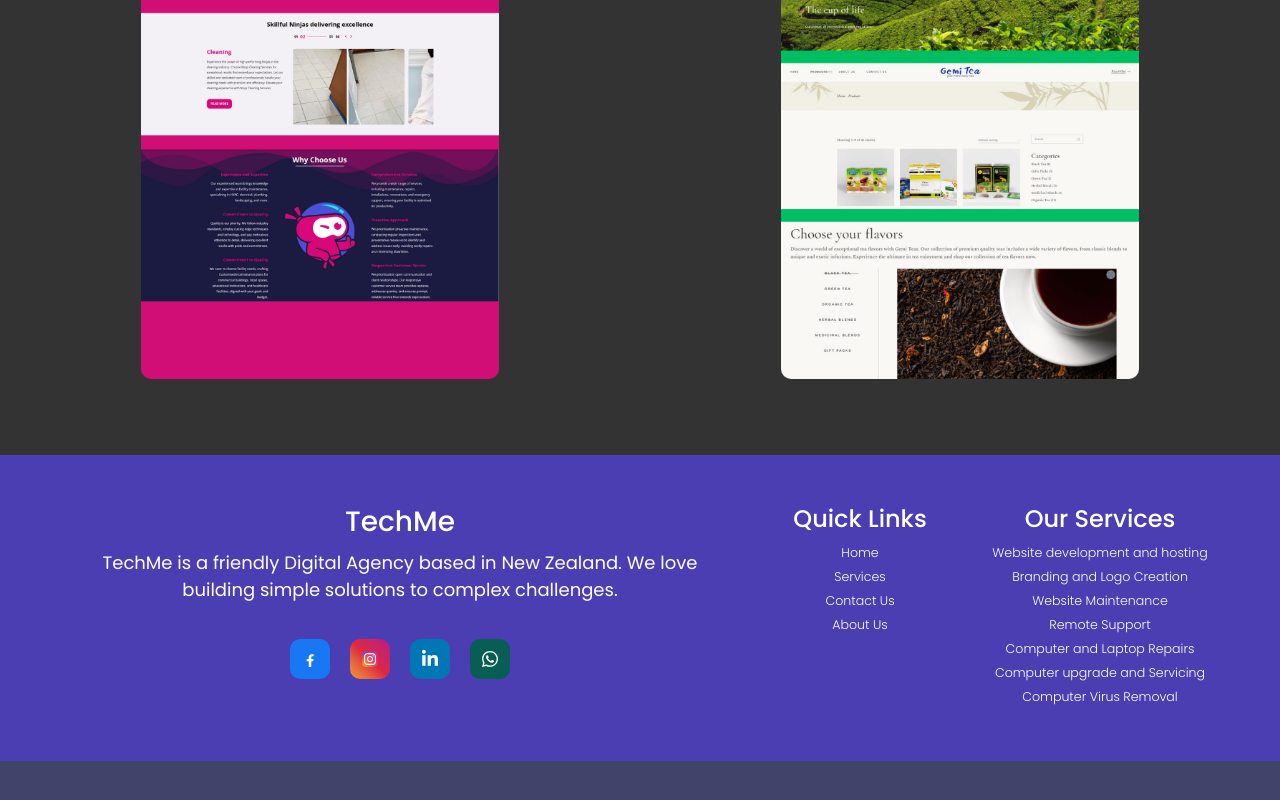
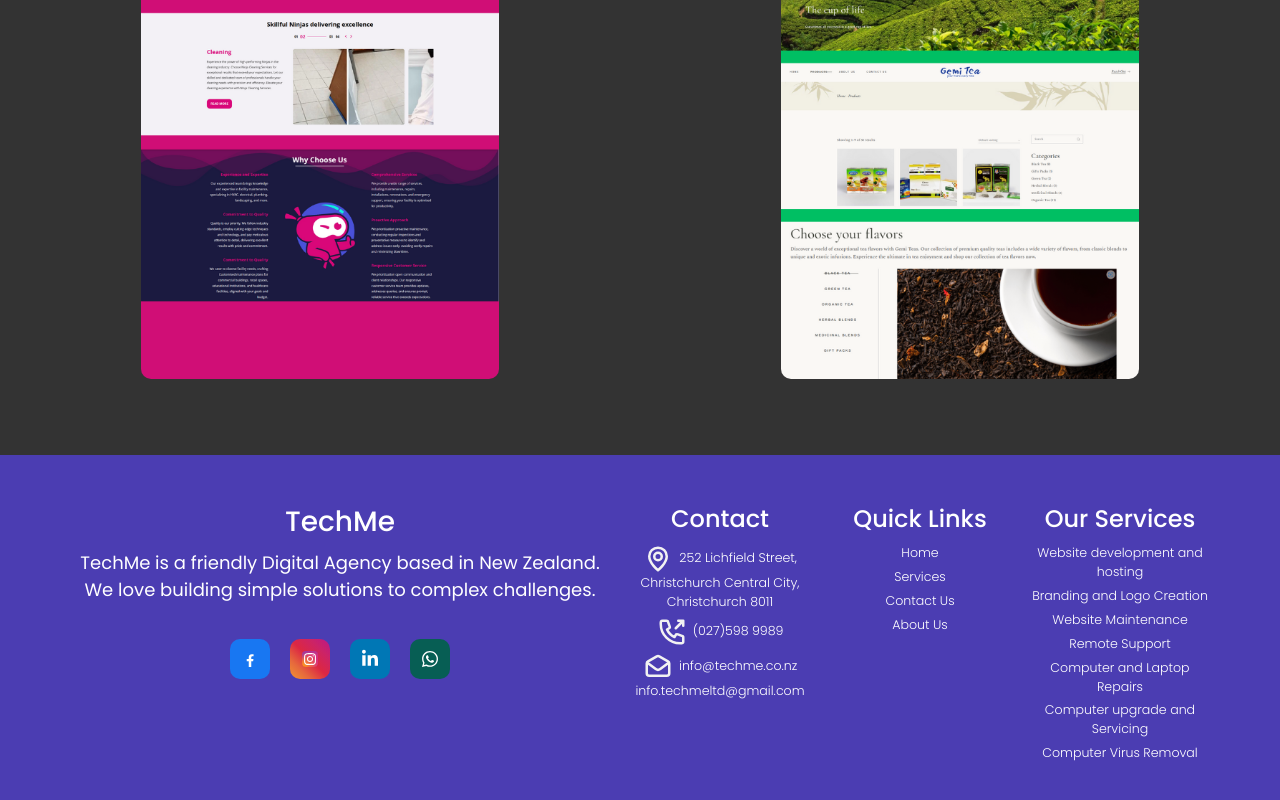
Before and after one commit to baayesh/TechMe, a React (Create React App) app: page / in a window 1280 px wide. Shown: the part 2505-3305 px from the top of the page. Before the commit the page ends 3266 px from the top, so only its background shows below. Built offline with nearby package versions, Linux system fonts and the light colour scheme; a web font is replaced by a local one.

Commit message:
Add contact details to the footer

```diff
--- a/src/components/Footer.jsx
+++ b/src/components/Footer.jsx
@@ -16,6 +16,88 @@ function Footer() {
             </p>
             <SocialMedia />
           </div>
+
+          {/* Contact details */}
+          <div className="footer-column small">
+            <h4>Contact</h4>
+            <ul className="footer-font">
+              <li>
+              <svg
+              width="30px"
+              height="30px"
+              viewBox="0 0 24 24"
+              fill="none"
+              xmlns="http://www.w3.org/2000/svg"
+            >
+              <circle
+                cx="12"
+                cy="10"
+                r="3"
+                stroke="#f2f2f2"
+                stroke-width="2"
+                stroke-linecap="round"
+                stroke-linejoin="round"
+              />
+              <path
+                d="M19 9.75C19 15.375 12 21 12 21C12 21 5 15.375 5 9.75C5 6.02208 8.13401 3 12 3C15.866 3 19 6.02208 19 9.75Z"
+                stroke="#f2f2f2"
+                stroke-width="2"
+                stroke-linecap="round"
+                stroke-linejoin="round"
+              />
+            </svg>
+                252 Lichfield Street, Christchurch Central City,
+                Christchurch 8011
+              </li>
+              <li>
+              <svg
+              width="30px"
+              height="30px"
+              viewBox="0 0 24 24"
+              fill="none"
+              xmlns="http://www.w3.org/2000/svg"
+            >
+              <path
+                d="M21 7V3M21 3H17M21 3L15 9M18.5 21C9.93959 21 3 14.0604 3 5.5C3 5.11378 3.01413 4.73086 3.04189 4.35173C3.07375 3.91662 3.08968 3.69907 3.2037 3.50103C3.29814 3.33701 3.4655 3.18146 3.63598 3.09925C3.84181 3 4.08188 3 4.56201 3H7.37932C7.78308 3 7.98496 3 8.15802 3.06645C8.31089 3.12515 8.44701 3.22049 8.55442 3.3441C8.67601 3.48403 8.745 3.67376 8.88299 4.05321L10.0491 7.26005C10.2096 7.70153 10.2899 7.92227 10.2763 8.1317C10.2643 8.31637 10.2012 8.49408 10.0942 8.64506C9.97286 8.81628 9.77145 8.93713 9.36863 9.17882L8 10C9.2019 12.6489 11.3501 14.7999 14 16L14.8212 14.6314C15.0629 14.2285 15.1837 14.0271 15.3549 13.9058C15.5059 13.7988 15.6836 13.7357 15.8683 13.7237C16.0777 13.7101 16.2985 13.7904 16.74 13.9509L19.9468 15.117C20.3262 15.255 20.516 15.324 20.6559 15.4456C20.7795 15.553 20.8749 15.6891 20.9335 15.842C21 16.015 21 16.2169 21 16.6207V19.438C21 19.9181 21 20.1582 20.9007 20.364C20.8185 20.5345 20.663 20.7019 20.499 20.7963C20.3009 20.9103 20.0834 20.9262 19.6483 20.9581C19.2691 20.9859 18.8862 21 18.5 21Z"
+                stroke="#f2f2f2"
+                stroke-width="2"
+                stroke-linecap="round"
+                stroke-linejoin="round"
+              />
+            </svg>
+
+                (027)598 9989</li>
+              <li>
+
+
+            <svg
+              width="30px"
+              height="30px"
+              viewBox="0 0 24 24"
+              fill="none"
+              xmlns="http://www.w3.org/2000/svg"
+            >
+              <path
+                d="M4 9.00005L10.2 13.65C11.2667 14.45 12.7333 14.45 13.8 13.65L20 9"
+                stroke="#f2f2f2"
+                stroke-width="2"
+                stroke-linecap="round"
+                stroke-linejoin="round"
+              />
+              <path
+                d="M3 9.17681C3 8.45047 3.39378 7.78123 4.02871 7.42849L11.0287 3.5396C11.6328 3.20402 12.3672 3.20402 12.9713 3.5396L19.9713 7.42849C20.6062 7.78123 21 8.45047 21 9.17681V17C21 18.1046 20.1046 19 19 19H5C3.89543 19 3 18.1046 3 17V9.17681Z"
+                stroke="#f2f2f2"
+                stroke-width="2"
+                stroke-linecap="round"
+              />
+            </svg>
+
+                info@techme.co.nz<br/>info.techmeltd@gmail.com</li>
+
+            </ul>
+          </div>
+
+          {/* Quick Links */}
           <div className="footer-column small">
             <h4>Quick Links</h4>
             <ul className="footer-font">
@@ -23,7 +105,7 @@ function Footer() {
                 <Link to="/"> Home </Link>
               </li>
               <li>
-              <Link to="/coming-soon">Services</Link>
+                <Link to="/coming-soon">Services</Link>
               </li>
               <li>
                 <Link to="/coming-soon"> Contact Us </Link>
@@ -33,8 +115,10 @@ function Footer() {
               </li>
             </ul>
           </div>
+
+          {/* Services */}
           <div className="footer-column small">
-            <h4>Our Services</h4>
+            <h4>Our&nbsp;Services</h4>
             <ul className="footer-font">
               <li>
                 <Link to="/coming-soon">Website development and hosting</Link>
@@ -59,14 +143,6 @@ function Footer() {
               </li>
             </ul>
           </div>
-            {/* <div className="footer-column small">
-              <h4>Contact</h4>
-              <ul className="footer-font">
-                <li>T.Me@techme.com</li>
-                <li>+99 954095 949</li>
-                <li>Aukland, New Zeland</li>
-              </ul>
-            </div> */}
         </div>
       </footer>
     </div>
--- a/src/components/styles/Footer.css
+++ b/src/components/styles/Footer.css
@@ -10,11 +10,19 @@
   font-size: 0.9em;
   color: white;
   transition: transform 0.3s ease-in-out;
+
+}
+
+.footer-font svg{
+margin-right: 0.5em;
+
 }
 
 
+
+
 .footer-font li:hover{
-  color:#707070;
+font-weight: 700;
   transform: scale(1.2, 1.2);
 
 }
--- a/src/pages/Contact Us/Contact US Details/ContactDetails.jsx
+++ b/src/pages/Contact Us/Contact US Details/ContactDetails.jsx
@@ -45,7 +45,7 @@ const ContactDetails = () => {
         </div>
         <div className="conde-card">
           <div className="cc-circle">
-            {/*  svg address */}
+            {/*  svg mobile */}
             <svg
               width="60px"
               height="80px"
```
